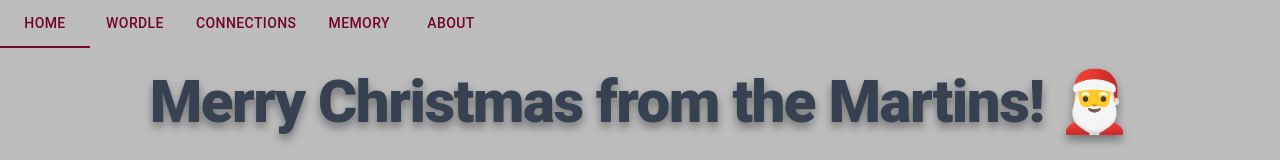
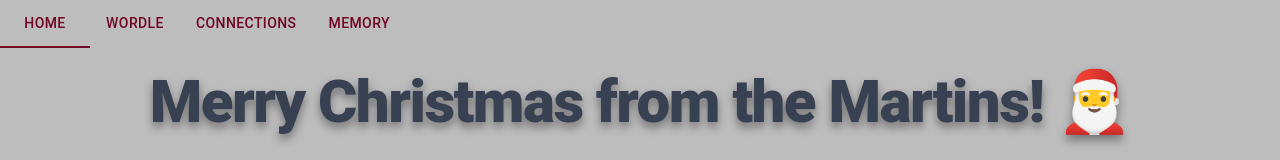
Before and after one commit to smmartin88/xmas-card-2023, a Next.js app in the folder xmas-card/: page / in a window 1280 px wide. Shown: the top 160 px of the page. Built offline with nearby package versions, Linux system fonts and the light colour scheme.

Commit message:
remove about tab

```diff
--- a/xmas-card/components/Tabs.tsx
+++ b/xmas-card/components/Tabs.tsx
@@ -58,7 +58,6 @@ export default function BasicTabs() {
                     <Tab label={<span style={{ color: '#710627' }}>Wordle</span>} {...a11yProps(1)} />
                     <Tab label={<span style={{ color: '#710627' }}>Connections</span>} {...a11yProps(2)} />
                     <Tab label={<span style={{ color: '#710627' }}>Memory</span>} {...a11yProps(3)} />
-                    <Tab label={<span style={{ color: '#710627' }}>About</span>} {...a11yProps(4)} />
             </Tabs>
       <CustomTabPanel value={value} index={0}>
         <div className='text-center'>
@@ -79,9 +78,6 @@ export default function BasicTabs() {
             <MemoryGame/>
         </div>
       </CustomTabPanel>
-      <CustomTabPanel value={value} index={4}>
-        Item Five
-      </CustomTabPanel>
     </div>
   );
 }
```
